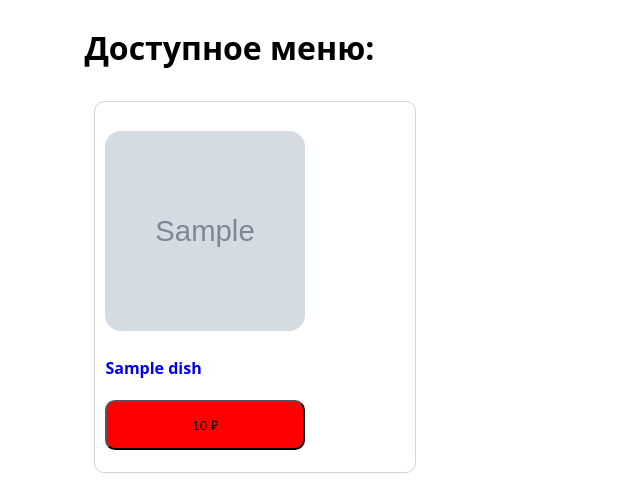
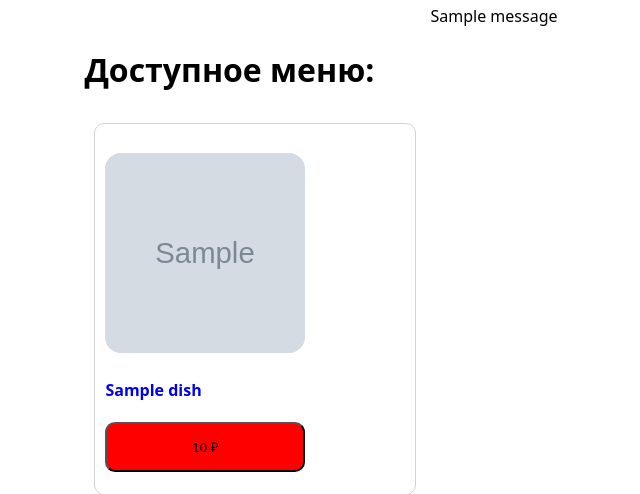
Before and after one commit to chekau/sushi_bar_web, a Python web app: template src/templates/index.html in a window 1280 px wide. Shown: the part 80-574 px from the top of the page, without its empty margins (146-786 px from the left). Run offline with Jinja, Linux system fonts and the light colour scheme; the template is opened without the code that fills it: most values are stand-ins (such as "Sample title", 1, 10 or a date in 2020); grey boxes marked "Sample" are stand-in pictures; one stand-in notice (Sample message) is shown.

Commit message:
добавил отображение флэш сообщений на главный экран

```diff
--- a/src/templates/index.html
+++ b/src/templates/index.html
@@ -51,6 +51,18 @@
 
 
             </div>
+
+           {% with messages = get_flashed_messages() %}
+      {% if messages %}
+        <div class="flash-messages">
+          {% for message in messages %}
+            <div class="flash-message">{{ message }}</div>
+          {% endfor %}
+        </div>
+      {% endif %}
+    {% endwith %}
+
+
 
 
 
```
